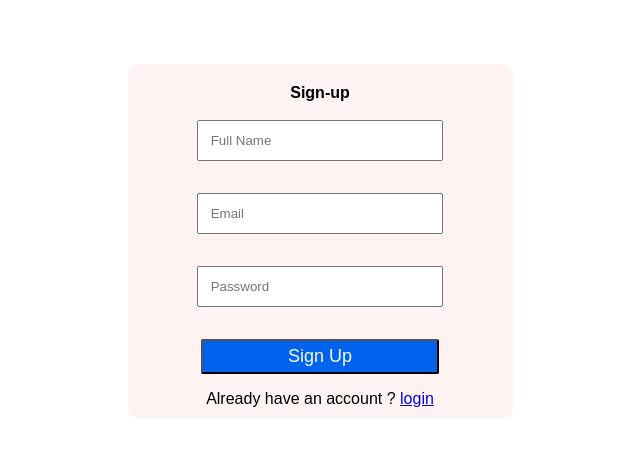
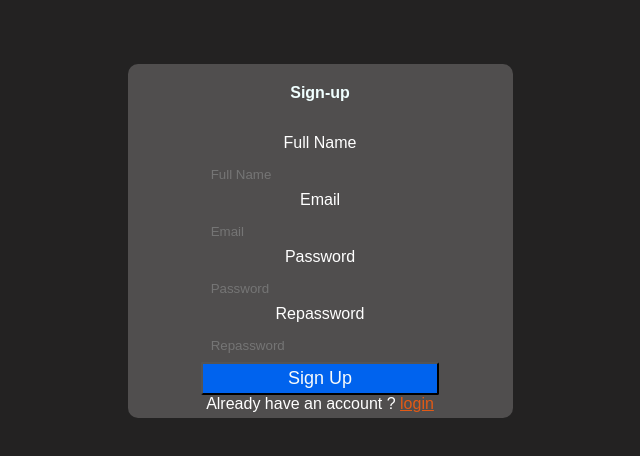
Before and after one commit to AnkitSinghD10S/LogIn-page, a plain HTML site: page html/signup.html in a window 1280 px wide. Shown: the whole page, without its empty margins (320-960 px from the left). Drawn offline with Linux system fonts and the light colour scheme.

Commit message:
login pages

```diff
--- a/css/login.css
+++ b/css/login.css
@@ -1,6 +1,6 @@
 body {
   margin-top: 5%;
-  background-color: white;
+  background:#232222;
   font-family: "Oswald", sans-serif;
   font-family: "Poppins", sans-serif;
 }
@@ -13,11 +13,12 @@ body {
   height: 347px;
   justify-content: center;
   border-radius: 10px;
-  background: rgb(254, 242, 242);
+  background:rgb(80, 78, 78);
 }
 
 #login-up {
   text-align: center;
+  color: azure;
   margin-left: auto;
   margin-right: auto;
   margin-top: 20px;
@@ -35,6 +36,10 @@ body {
   height: 35px;
   text-align: left;
   text-indent: 10px;
+  background: none;
+    border: none;
+    outline: none;
+    color: #ffffff;
 }
 
 #login-btn {
@@ -62,3 +67,10 @@ body {
   text-align: center;
   margin-bottom: 10px;
 }
+
+a{
+  color:rgb(227, 90, 21);
+  text-decoration: solid underline;
+  margin: 0%;
+  text-align: center;
+}
--- a/css/signup.css
+++ b/css/signup.css
@@ -1,6 +1,6 @@
 body{
     margin-top: 5%;
-    background-color:white;
+    background:#232222;
     font-family: 'Oswald', sans-serif;
     font-family: 'Poppins', sans-serif;
 }
@@ -12,11 +12,12 @@ body{
     height: 354px;
     justify-content: center;
     border-radius: 10px;
-    background:rgb(254, 242, 242);
+    background:rgb(80, 78, 78);
 }
 
 #sign-up{
 text-align: center;
+color: azure;
 margin-left:auto ;
 margin-right: auto;
 margin-top: 20px;
@@ -27,13 +28,17 @@ border-radius: 5px;
 }
 
 .input-tag{
-    display: block;
+    display: inline;
     align-items: center;
     margin: auto;
     width: 62%;
     height: 35px;
     text-align: left;
     text-indent: 10px;
+    background: none;
+    border: none;
+    outline: none;
+    color: #ffffff;
 }
 
 #sign-up-btn{
@@ -56,7 +61,18 @@ border-radius: 5px;
     font-family: 'Poppins', sans-serif;
     font-size: large;
 }
-#container1 div{
+#container1{
+    color: #ffffff;
     text-align: center;
     margin-bottom: 10px;
 }
+
+a{
+    color:rgb(227, 90, 21);
+    text-decoration: solid underline;
+}
+
+div{
+    display: inline;
+    margin-bottom: 5px;
+}
--- a/html/signup.html
+++ b/html/signup.html
@@ -8,9 +8,10 @@
 <body>
     <form id="container1">
         <div id="sign-up">Sign-up</div>
-        <input class="input-tag" type="text" name="full_name" placeholder="Full Name">
-        <input class="input-tag" type="email" name="email" placeholder="Email">
-        <input class="input-tag" type="password" name="password" placeholder="Password">
+        <div>Full Name</div><input class="input-tag" type="text" name="full_name" placeholder="Full Name">
+        <div>Email</div><input class="input-tag" type="email" name="email" placeholder="Email">
+        <div>Password</div><input class="input-tag" type="password" name="password" placeholder="Password">
+        <div> Repassword</div><input class="input-tag" type="password" name="repassword" placeholder="Repassword">
         <button id="sign-up-btn">Sign Up</button>
         <div>Already have an account ? <a href="/html/login.html">login</a></div>
     </form>
```
Also changed, not shown: html/forget.html (added, +16 -0 lines), html/login.html (+3 -2 lines).
